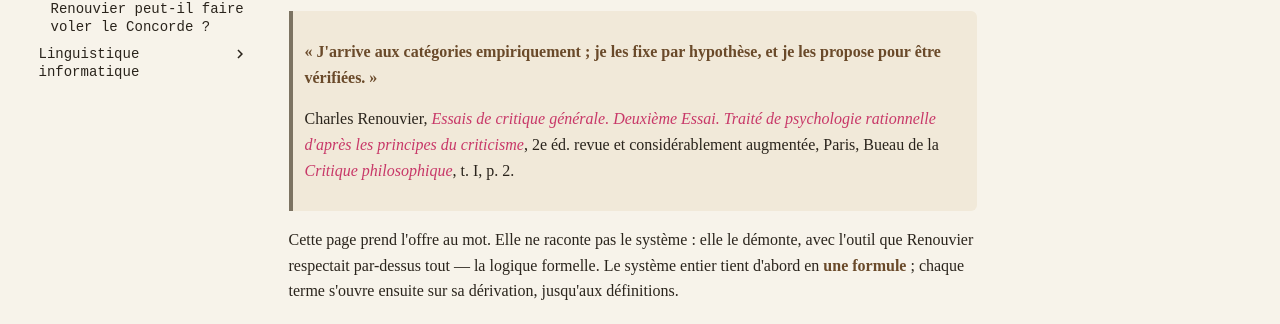
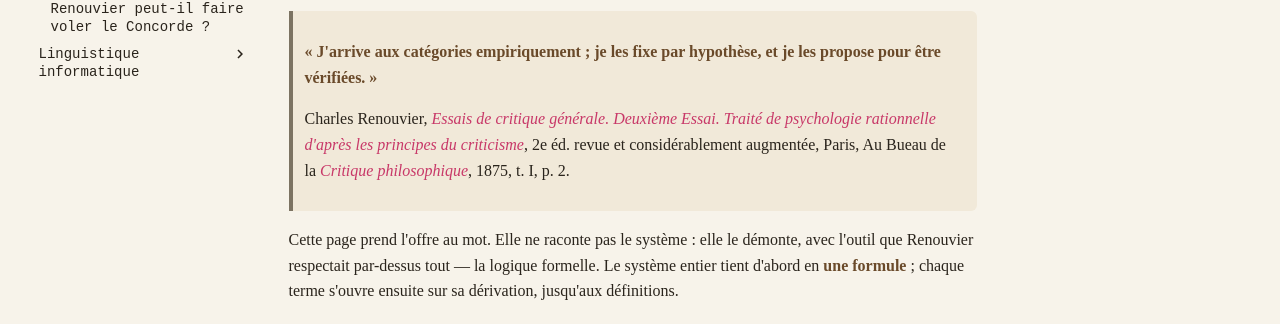
Before and after one commit to renouvier-papers/renouvier-papers.github.io, an MkDocs documentation site: the page built from docs/recherche/logique-philosophique/systeme-en-formules.md, in a window 1280 px wide and 900 px high. Shown: the part 269-593 px from the top of the window. Built offline with MkDocs 1.6.1 and Material for MkDocs 9.7.7, drawn with Linux system fonts in a browser that asks for light colours; some web fonts are replaced.

Commit message:
Update systeme-en-formules.md

```diff
--- a/docs/recherche/logique-philosophique/systeme-en-formules.md
+++ b/docs/recherche/logique-philosophique/systeme-en-formules.md
@@ -9,7 +9,7 @@
 
 > **« J'arrive aux catégories empiriquement ; je les fixe par hypothèse, et je les propose pour être vérifiées. »**
 >
-> Charles Renouvier, *Essais de critique générale. Deuxième Essai. Traité de psychologie rationnelle d'après les principes du criticisme*, 2e éd. revue et considérablement augmentée, Paris, Bueau de la *Critique philosophique*, t. I, p. 2.
+> Charles Renouvier, *Essais de critique générale. Deuxième Essai. Traité de psychologie rationnelle d'après les principes du criticisme*, 2e éd. revue et considérablement augmentée, Paris, Au Bueau de la *Critique philosophique*, 1875, t. I, p. 2.
 
 Cette page prend l'offre au mot. Elle ne raconte pas le système : elle le démonte, avec l'outil que Renouvier respectait par-dessus tout — la logique formelle. Le système entier tient d'abord en **une formule** ; chaque terme s'ouvre ensuite sur sa dérivation, jusqu'aux définitions.
 
```
